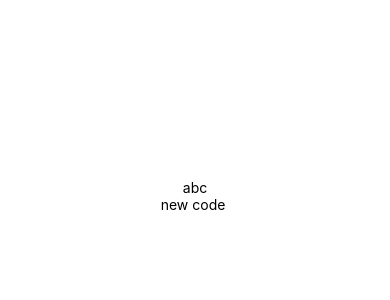
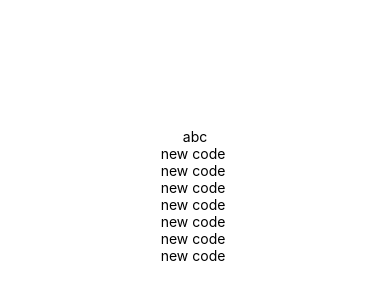
Before and after one commit to yaminishegaonkar/projects, a React Native app: screen / in a window 390 px wide. Shown: the part 226-526 px from the top of the page. Built offline with nearby package versions, Linux system fonts and the light colour scheme.

Commit message:
new code changes

```diff
--- a/App.js
+++ b/App.js
@@ -6,6 +6,8 @@ export default function App() {
     <View style={styles.container}>
       <Text>abc</Text>
       <Text>new code </Text>
+
+      <Text>new code </Text> <Text>new code </Text> <Text>new code </Text> <Text>new code </Text> <Text>new code </Text> <Text>new code </Text>
     </View>
   );
 }
```
